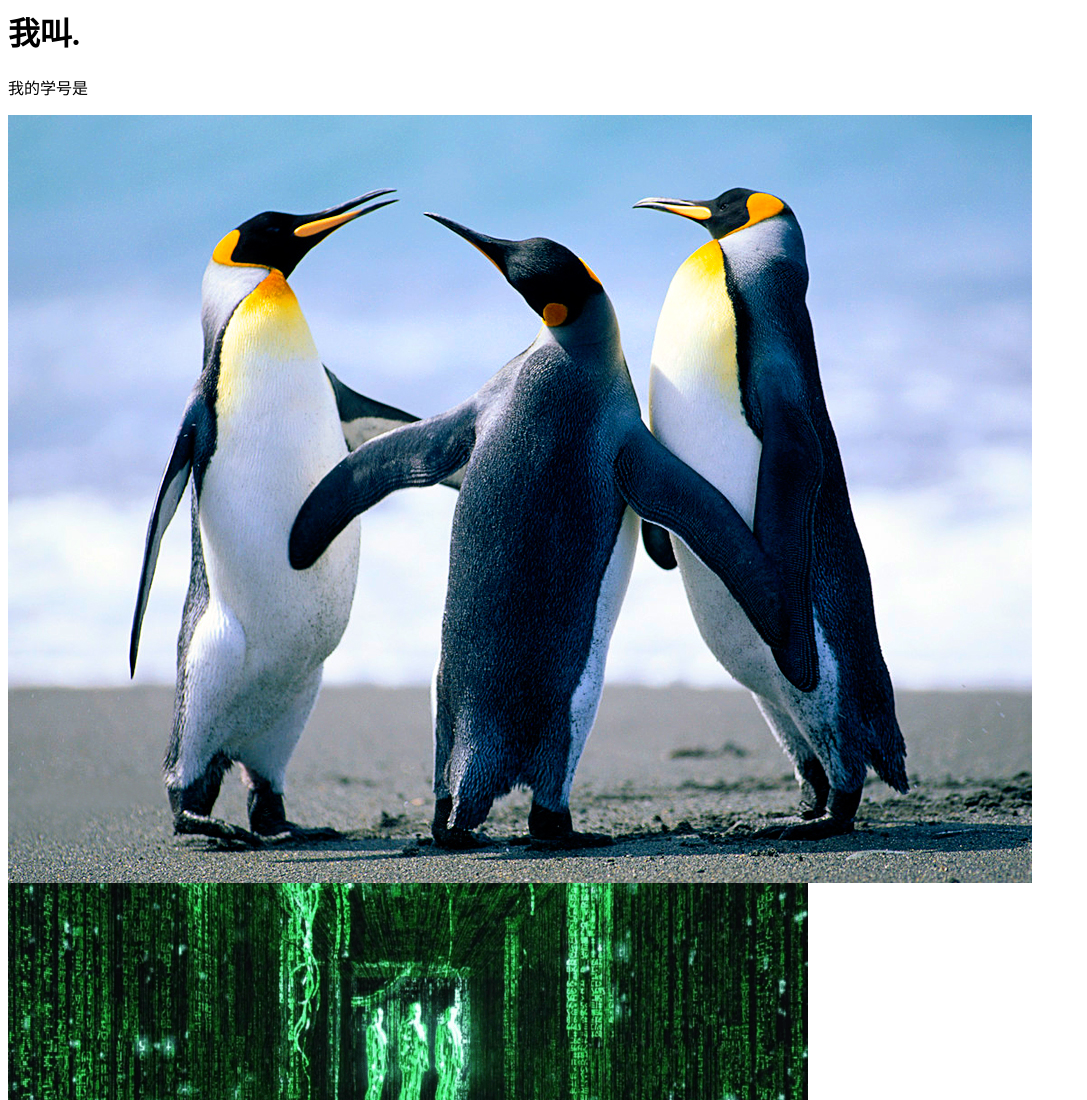
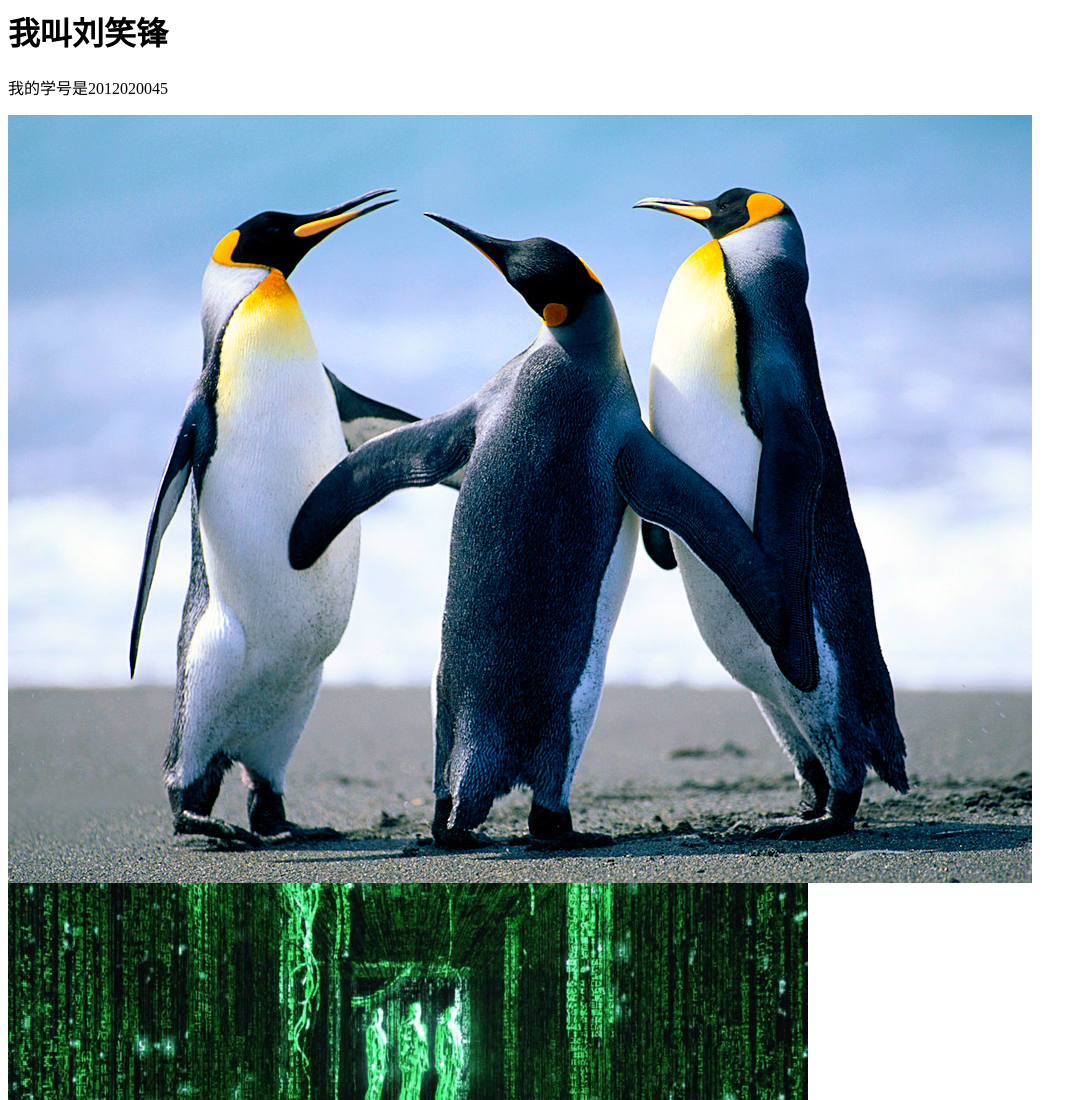
Before and after one commit to lianshuhan/qianduang, a plain HTML site: page index.html in a window 1280 px wide. Shown: the top 1100 px of the page, without its empty margins (0-1087 px from the left). Drawn offline with Linux system fonts and the light colour scheme.

Commit message:
根据jquery手册修改

```diff
--- a/index.html
+++ b/index.html
@@ -9,8 +9,8 @@
 <script>
 $(function(){
     $.get("./data.json",function(result){
-          $("#myname").val(result.myname);
-          $("#mynumber").val(result.mynumber);
+          $("#myname").text(result.myname);
+          $("#mynumber").text(result.mynumber);
     });
 })
 </script>
```
